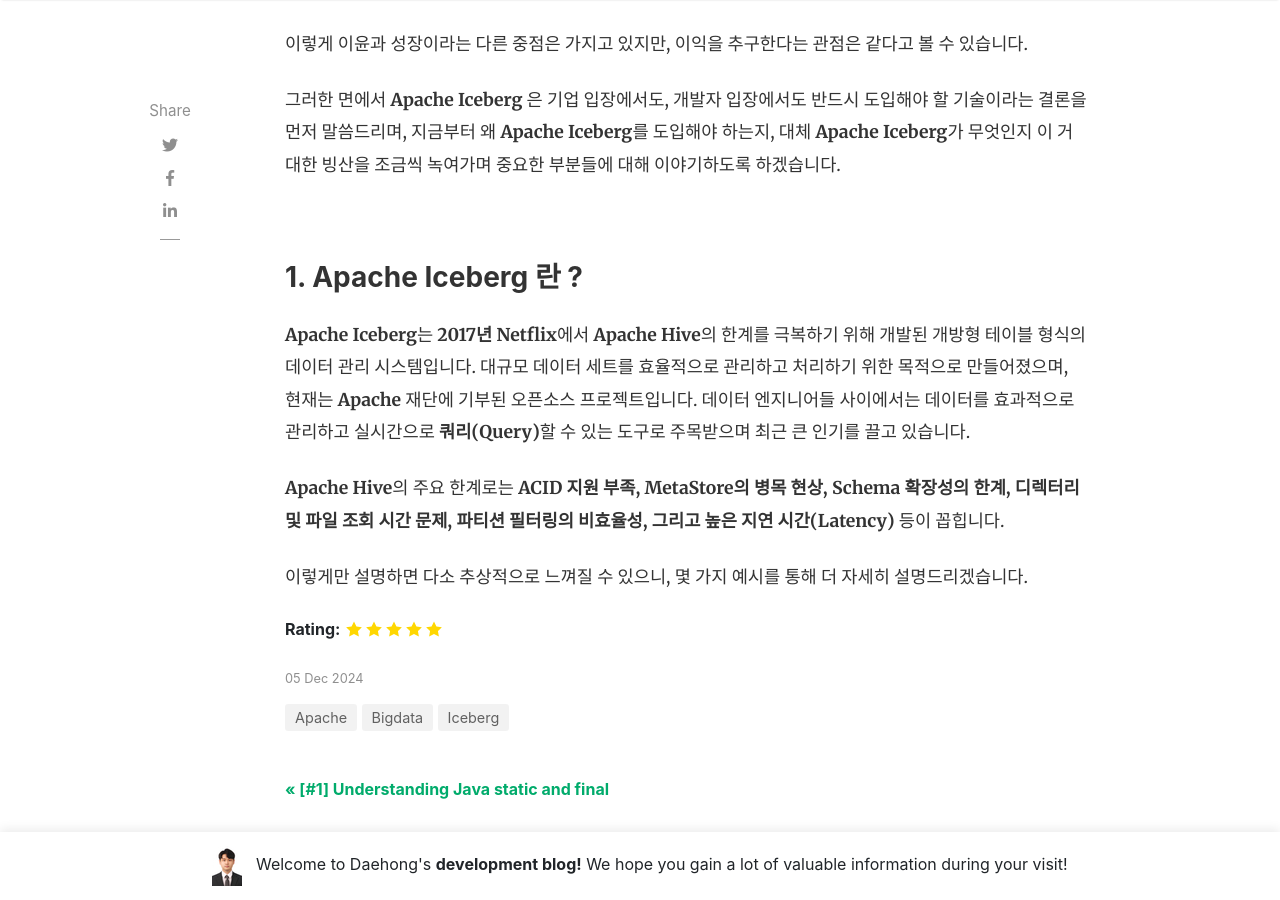
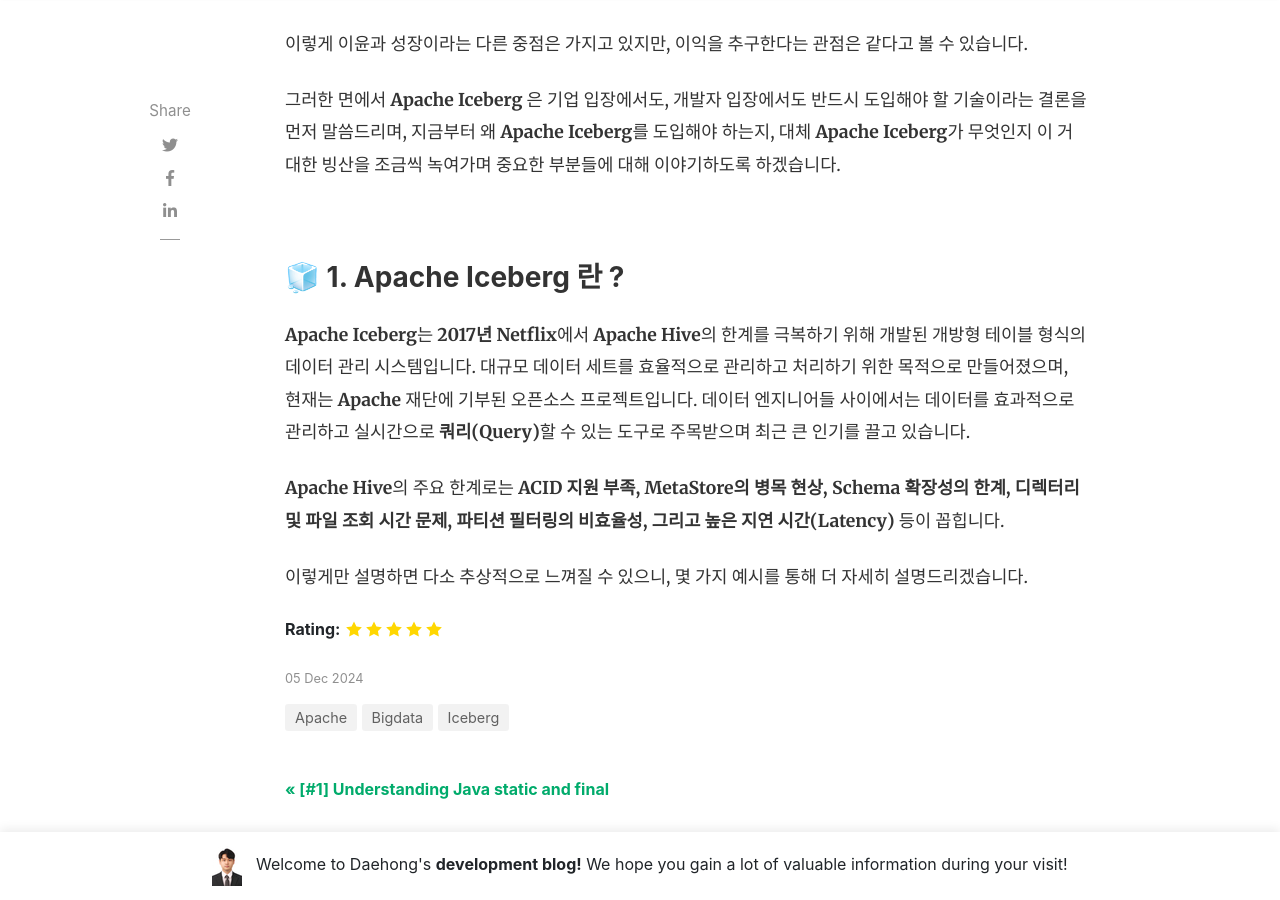
Before and after one commit to JeonDaehong/JeonDaehong.github.io, a Jekyll site: the page built from _posts/2024-12-05-apache-iceberg.md, in a window 1280 px wide and 900 px high, scrolled down 1464 px. Built offline with Jekyll 4.4.1, drawn with Linux system fonts in a browser that asks for light colours; nearby versions of some CDN libraries; comment, search, counter and statistics services are not loaded.

```diff
--- a/_posts/2024-12-05-apache-iceberg.md
+++ b/_posts/2024-12-05-apache-iceberg.md
@@ -18,7 +18,7 @@ rating: 5
 
 <br>
 
-### 1. Apache Iceberg 란 ?
+### 🧊 1. Apache Iceberg 란 ?
 
 **Apache Iceberg**는 **2017년 Netflix**에서 **Apache Hive**의 한계를 극복하기 위해 개발된 개방형 테이블 형식의 데이터 관리 시스템입니다. 대규모 데이터 세트를 효율적으로 관리하고 처리하기 위한 목적으로 만들어졌으며, 현재는 **Apache** 재단에 기부된 오픈소스 프로젝트입니다. 데이터 엔지니어들 사이에서는 데이터를 효과적으로 관리하고 실시간으로 **쿼리(Query)**할 수 있는 도구로 주목받으며 최근 큰 인기를 끌고 있습니다.
 
```
